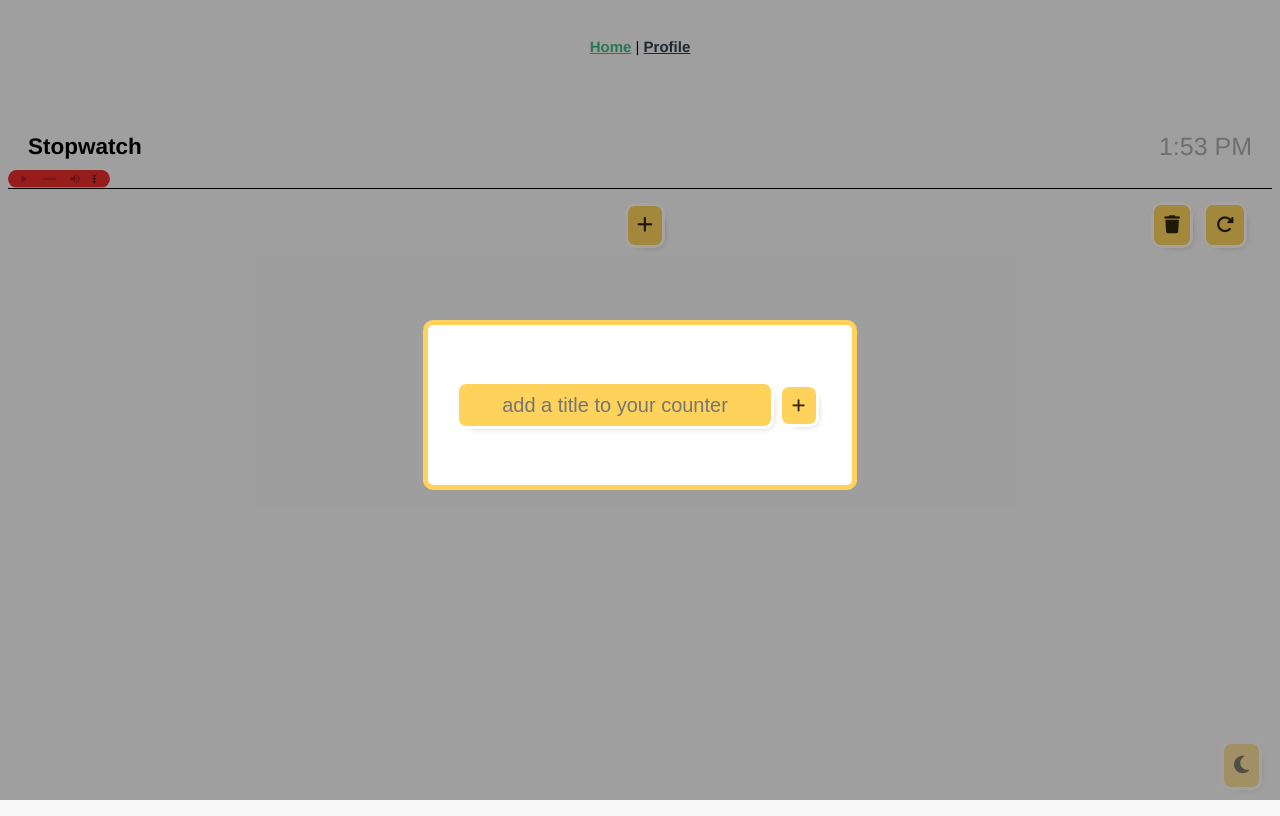
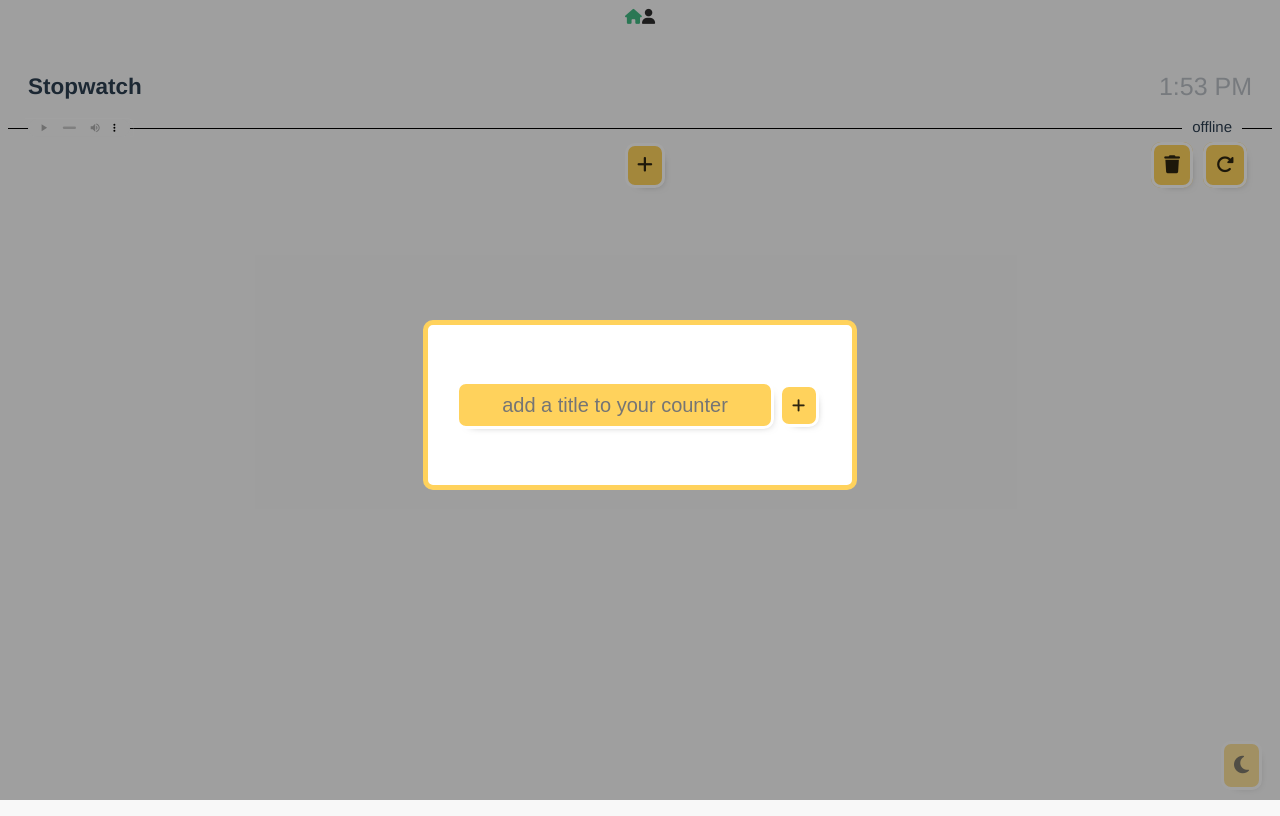
Before and after one commit to DamienLopvet/multiple-chronos, a Vue app: page / in a window 1280 px wide. Built offline with nearby package versions, Linux system fonts and the light colour scheme.

Commit message:
automatic update

```diff
--- a/package.json
+++ b/package.json
@@ -12,7 +12,8 @@
     "axios": "^0.27.2",
     "core-js": "^3.8.3",
     "vue": "^3.2.13",
-    "vue-router": "^4.0.0-0"
+    "vue-router": "^4.0.0-0",
+    "vuex": "^4.0.0-0"
   },
   "devDependencies": {
     "@babel/core": "^7.12.16",
@@ -20,6 +21,7 @@
     "@vue/cli-plugin-babel": "~5.0.0",
     "@vue/cli-plugin-eslint": "~5.0.0",
     "@vue/cli-plugin-router": "^4.5.19",
+    "@vue/cli-plugin-vuex": "^4.5.19",
     "@vue/cli-service": "~5.0.0",
     "eslint": "^7.32.0",
     "eslint-plugin-vue": "^8.0.3",
--- a/public/index.html
+++ b/public/index.html
@@ -4,7 +4,6 @@
     <meta charset="utf-8">
     <meta http-equiv="X-UA-Compatible" content="IE=edge">
     <meta name="viewport" content="width=device-width,initial-scale=1.0">
-
 
     <link rel="icon" href="<%= BASE_URL %>favicon.ico">
     <title>multiples-Chronos</title>
--- a/src/App.vue
+++ b/src/App.vue
@@ -1,7 +1,9 @@
 <template>
   <div id="nav">
-    <router-link to="/">Home</router-link> |
-    <router-link to="/MyProfile">Profile</router-link>
+    <router-link to="/"><i class="fa-solid fa-home" :class="{ dark: darkTheme }"></i
+      ></router-link>
+    <router-link to="/MyProfile" ><i class="fa-solid fa-user" :class="{ dark: darkTheme }"></i
+      ></router-link>
   </div>
   <router-view/>
 </template>
@@ -16,12 +18,13 @@
 }
 
 #nav {
-  padding: 30px;
+  position: relative;
+
   a {
     font-weight: bold;
     color: #2c3e50;
 
-    &.router-link-exact-active {
+    &.router-link-exact-active i{
       color: #42b983;
     }
   }
--- a/src/assets/style.css
+++ b/src/assets/style.css
@@ -90,6 +90,13 @@ transition: background-color 400ms
 }
 .color-palette:hover{
 opacity: 1;
+}
+#log-state{
+    position: absolute;
+    bottom: -7px;
+    background-color: #f8f8f8;
+    padding: 0 10px;
+    right: 30px;
 }
 
 .add-counter-button {
@@ -447,13 +454,15 @@ span.mask {
 audio{
     transform: scale(0.6) translateY(130px);
     transform-origin: left;
-    inset: 0;
     position: absolute;
     border-top-right-radius: 10px;
-    border-top:1px solid white;
-    border-right:1px solid white;
-    width:170px;
+    border-top: 1px solid white;
+    border-right: 1px solid white;
+    width: 170px;
     height: 30px;
+    top: 9px;
+    left: 17px;
+    padding:0 5px;
 
 }
 audio::-webkit-media-controls-timeline {
@@ -465,7 +474,7 @@ audio::-webkit-media-controls-panel {
     height: 30px;
   }
   audio::-webkit-media-controls-panel {
-    background-color: #eb2121ee;
+    background-color: #f8f8f8;
     border-radius: 5px;
   }
 
--- a/src/components/Counter.vue
+++ b/src/components/Counter.vue
@@ -3,7 +3,7 @@
     <header :class="{ dark: darkTheme }">
       <div>
         <h1>Stopwatch</h1>
-        <p class="clock-time">{{ localTime }}</p>
+        <p class="clock-time">{{ localTime }} </p>
       </div>
       <audio controls="" name="media">
         <source
@@ -11,6 +11,7 @@
           type="audio/aac"
         />
       </audio>
+      <span id="log-state" :class="{ dark: darkTheme }">{{ isLogged?'connected':'offline' }} </span>
     </header>
 
     <span class="add-counter-button" @click="this.showCreateChrono = true"
@@ -150,14 +151,14 @@
       <span
         v-if="darkTheme"
         class="theme cursor-pointer"
-        @click="(lightTheme = !lightTheme), (darkTheme = !darkTheme)"
+        @click="(darkTheme = !darkTheme)"
         :class="{ dark: darkTheme }"
         ><i class="fa-solid fa-sun" :class="{ dark: darkTheme }"></i
       ></span>
       <span
-        v-if="lightTheme"
+        v-else
         class="theme cursor-pointer"
-        @click="(lightTheme = !lightTheme), (darkTheme = !darkTheme)"
+        @click="(darkTheme = !darkTheme)"
         ><i class="fa-solid fa-moon" :class="{ dark: darkTheme }"></i
       ></span>
     </div>
@@ -165,12 +166,13 @@
 </template>
 
 <script>
+import store from '@/store';
+
 export default {
   name: "Counter",
 
   data() {
     return {
-      lightTheme: true,
       darkTheme: false,
       showCreateChrono: false,
       arrayOfChronos: [],
@@ -367,6 +369,11 @@ export default {
       }
     },
   },
+  computed:{
+    isLogged(){
+      return store.state.isLogged
+    }
+  },
 
   mounted() {
     var self = this;
--- a/src/components/Profile.vue
+++ b/src/components/Profile.vue
@@ -2,34 +2,52 @@
 
     <section>
         <div>
-            <form action="#">
+            <form>
                 <input type="text" v-model="mail" placeholder="mail">
                 <input type="password" v-model="password">
-                <button @click="login"></button>
+                <input type="submit" @click.self="login">
             </form>
+            <div class="error" v-if="error"> {{ this.error }}</div>
         </div>
     </section>
 
 </template>
 <script>
-    import axios from 'axios'
+    import {mapMutations} from 'vuex';
+    import axios from 'axios';
     export default{
         name: "Profile",
 
         data(){
             return{
                 mail:"",
-                password:""
+                password:"",
+                error:""
 
             }
         },
         methods:{
-            login(){
+            ...mapMutations(["setUser", "setToken","setIsLogged"]),
+          login(){
                 let payload = {
                     email : this.mail,
                     password : this.password
                 }
-                axios.post("http://localhost:3000/api/auth/login", payload).then(res=>console.log(res.data.token))
+                axios.post("http://localhost:3000/api/auth/login", payload).then(res=>{
+                const  user = res.data.userId;
+                const token = res.data.token;
+                console.log(user, token)
+                 this.setUser(user);
+                 this.setToken(token);
+                 this.setIsLogged('true')
+
+            }).then(this.$router.push("/")).catch(e=>{
+                console.log(e);
+            this.error = e.response?.data?.message || e.message
+            setTimeout(()=>this.error ="", "5000" )
+
+                })
+
             }
         }
     }
@@ -37,7 +55,4 @@
 
 <style>
 
-div{
-    color:black
-}
 </style>
--- a/src/main.js
+++ b/src/main.js
@@ -1,5 +1,6 @@
 import { createApp } from 'vue'
 import App from './App.vue'
 import router from './router'
+import store from './store'
 
-createApp(App).use(router).mount('#app')
+createApp(App).use(store).use(router).mount('#app')
--- a/src/router/index.js
+++ b/src/router/index.js
@@ -1,6 +1,7 @@
 import { createRouter, createWebHashHistory } from 'vue-router'
 import Home from '../views/Home.vue'
 import MyProfile from '../views/MyProfile.vue'
+import '../assets/style.css'
 
 const routes = [
   {
--- a/src/store/index.js
+++ b/src/store/index.js
@@ -2,14 +2,21 @@ import { createStore } from 'vuex'
 
 export default createStore({
   state: {
-    lightTheme: true,
-    darkTheme: false,
+    user: null,
+    token: null,
+    isLogged:false,
   },
-
   mutations: {
+    setUser(state, user) {
+      state.user = user;
+    },
+    setToken(state, token) {
+      state.token = token;
+    },
+    setIsLogged(state, isLogged){
+      state.isLogged = isLogged
+    }
   },
-  actions: {
-  },
-  modules: {
-  }
-})
+  actions: {},
+  getters: {},
+});
--- a/src/views/Home.vue
+++ b/src/views/Home.vue
@@ -5,7 +5,6 @@
 <script>
 // @ is an alias to /src
 import Counter from '@/components/Counter.vue'
-import '../assets/style.css'
 export default {
   name: 'Home',
   components: {
--- a/src/views/MyProfile.vue
+++ b/src/views/MyProfile.vue
@@ -4,7 +4,6 @@
 <script>
   // @ is an alias to /src
   import Profile from '../components/Profile.vue'
-  import '../assets/style.css'
 export default {
     name: 'MyProfile',
     components: {
```
Also changed, not shown: 1 other file (tests, documents, lock files or other folders).
